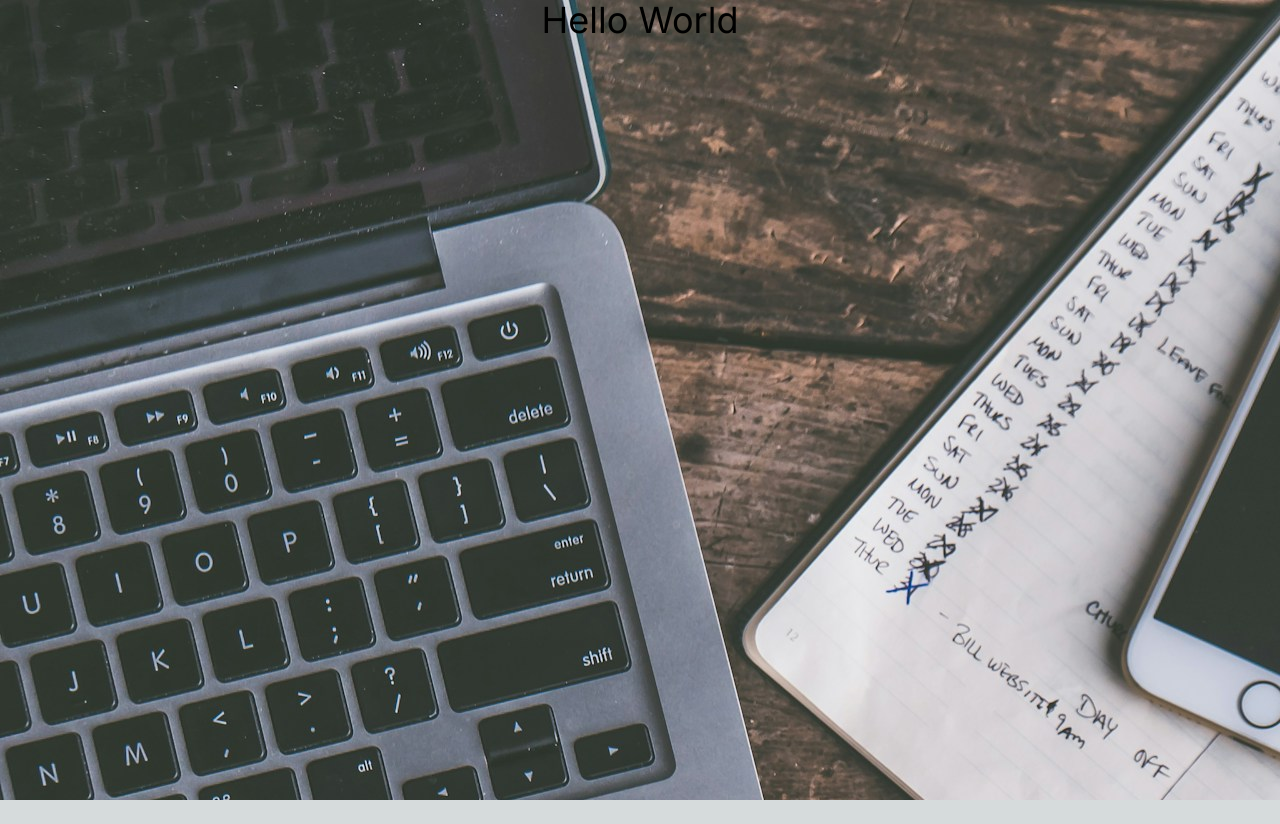
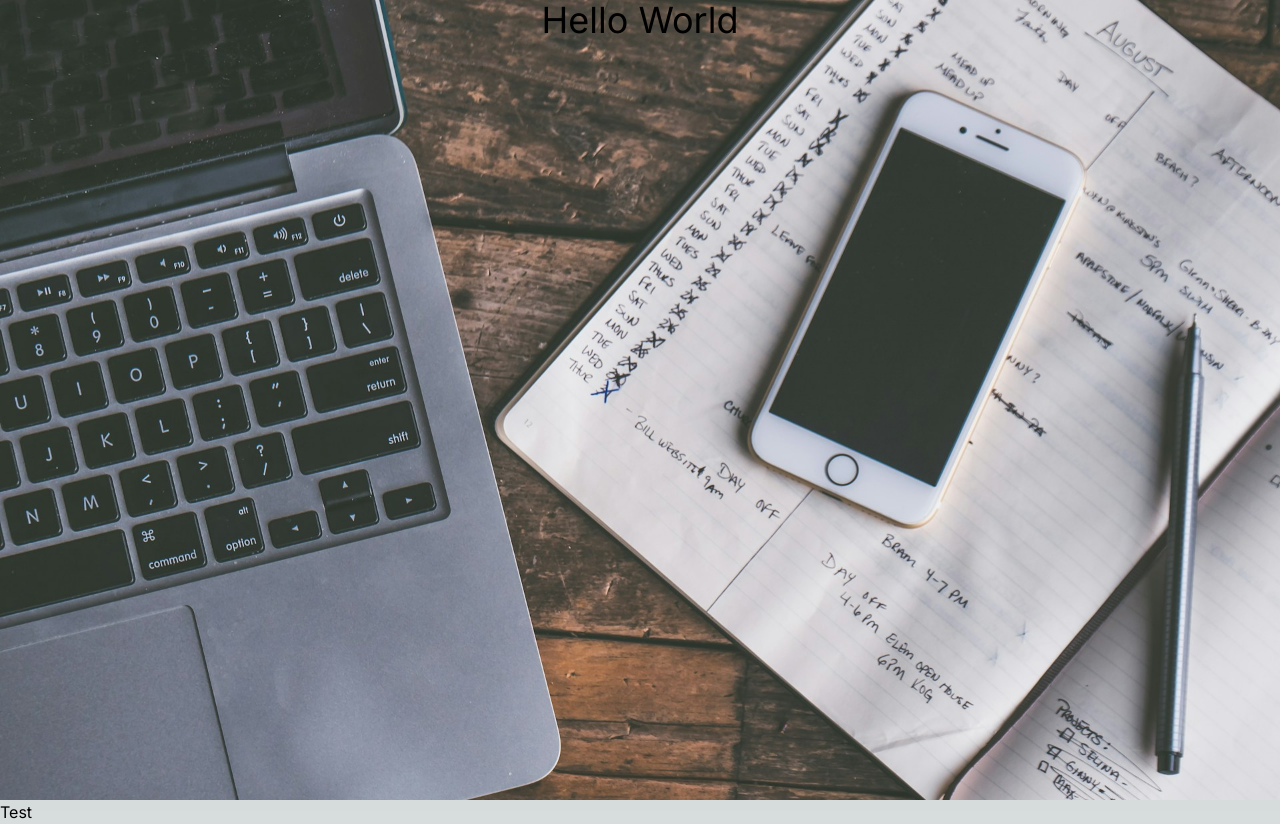
Before and after one commit to DillingData/comingsoonpage, a Next.js app: page / in a window 1280 px wide. Before the commit the page ends 800 px from the top, so only its background shows below. Built offline with nearby package versions, Linux system fonts and the light colour scheme.

Commit message:
Added backgroundStyle to properly control the image and added new file to hold the input functionality for signing up

```diff
--- /dev/null
+++ b/src/app/input.tsx
@@ -0,0 +1,20 @@
+
+export default function inputField() {
+    return (
+        <div>
+            <p>Test</p>
+        </div>
+    )
+}
+
+/*
+const inputField = () => {
+    return (
+        <div>
+
+        </div>
+    )
+}
+
+export default inputField;
+*/
--- a/src/app/page.tsx
+++ b/src/app/page.tsx
@@ -1,15 +1,25 @@
-import { Bakbak_One } from 'next/font/google';
+import React from 'react';
 import background from '../img/checklist2.jpg';
+import InputField from './input';
 
 export default function Home() {
-    console.log(background);
 
-    background.width = 1920;
-    background.height = 1080;
+    const backgroundStyle = {
+        backgroundImage: `url(${background.src})`,
+        backgroundSize: 'cover',
+        width: '100vw', // Set width to full viewport width
+        height: '100vh', // Set height to full viewport height
+    };
+
 
     return(
-        <div style={{ backgroundImage: `url(${background.src})` }}>
-            <h1 className="text-center text-4xl h-screen">Hello World</h1>
+        <div style={backgroundStyle}>
+            <div>
+                <h1 className="text-center text-4xl h-screen">Hello World</h1>
+            </div>
+            <div>
+                <InputField />
+            </div>
         </div>
     )
 }
```
